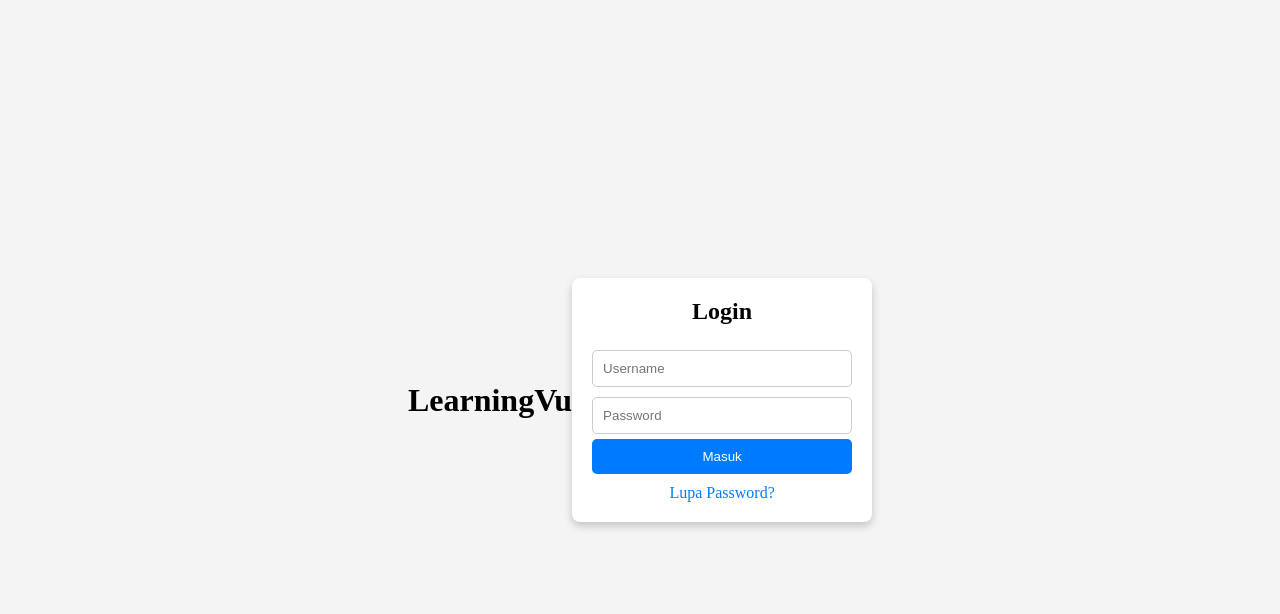
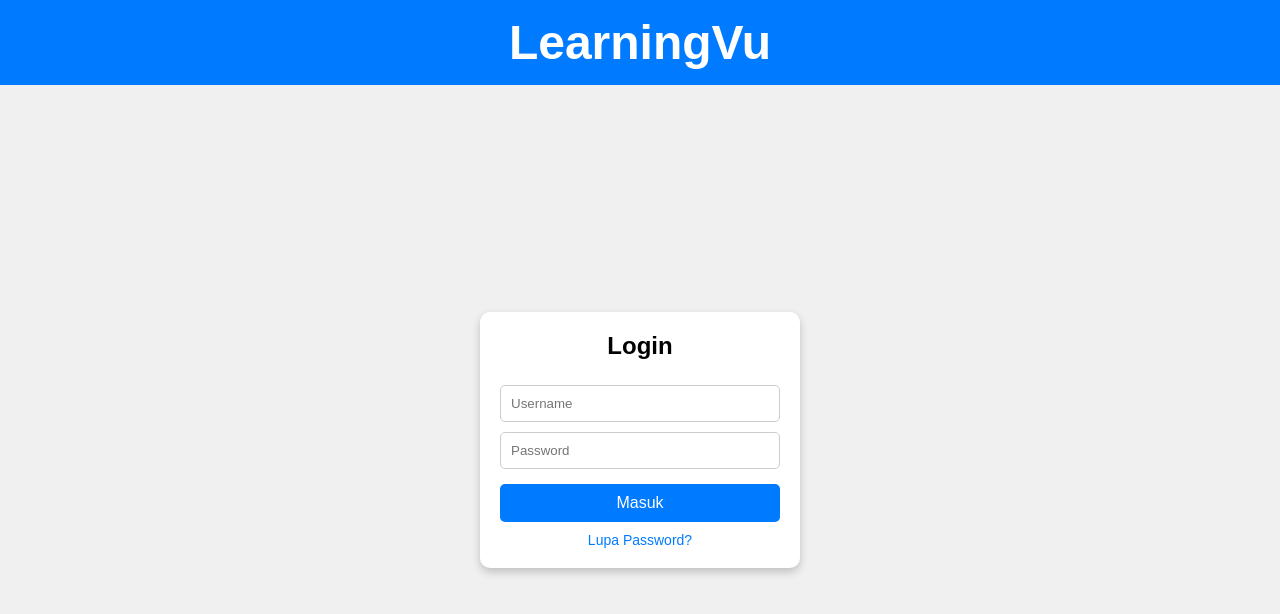
Before and after one commit to vliexvu001/LearningVu, a plain HTML site: page index.html in a window 1280 px wide. Drawn offline with Linux system fonts and the light colour scheme.

Commit message:
Update styles.css

```diff
--- a/styles.css
+++ b/styles.css
@@ -1,30 +1,51 @@
+/* Reset CSS */
 * {
     margin: 0;
     padding: 0;
     box-sizing: border-box;
 }
 
+/* Body Styling */
 body {
     display: flex;
     justify-content: center;
     align-items: center;
     height: 100vh;
-    background-color: #f4f4f4;
+    background-color: #f0f0f0;
+    font-family: sans-serif;
 }
 
+/* Header Styling */
+header {
+    position: absolute;
+    top: 0;
+    width: 100%;
+    text-align: center;
+    background: #007BFF;
+    color: white;
+    padding: 15px;
+    font-size: 24px;
+    font-weight: bold;
+}
+
+/* Container Styling */
 .container {
+    width: 320px;
     background: white;
     padding: 20px;
-    border-radius: 8px;
+    border-radius: 10px;
     box-shadow: 0 4px 8px rgba(0, 0, 0, 0.2);
     text-align: center;
-    width: 300px;
+    margin-top: 80px; /* Agar tidak tertutup header */
 }
 
+/* Heading */
 h2 {
     margin-bottom: 20px;
+    font-size: 24px;
 }
 
+/* Form Styling */
 form {
     display: flex;
     flex-direction: column;
@@ -37,6 +58,7 @@ input {
     border-radius: 5px;
 }
 
+/* Button Styling */
 button {
     padding: 10px;
     background: #007BFF;
@@ -44,17 +66,25 @@ button {
     border: none;
     border-radius: 5px;
     cursor: pointer;
+    font-size: 16px;
+    margin-top: 10px;
 }
 
 button:hover {
     background: #0056b3;
 }
 
+/* Forgot Password */
 .forgot-password {
     margin-top: 10px;
+    font-size: 14px;
 }
 
 .forgot-password a {
+    color: #007BFF;
     text-decoration: none;
-    color: #007BFF;
 }
+
+.forgot-password a:hover {
+    text-decoration: underline;
+}
```
